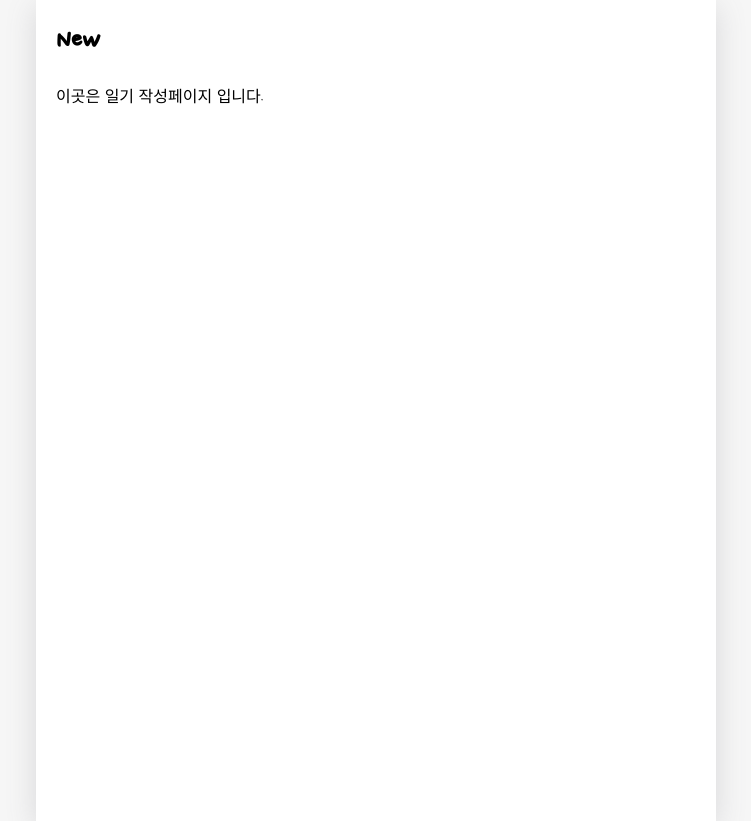
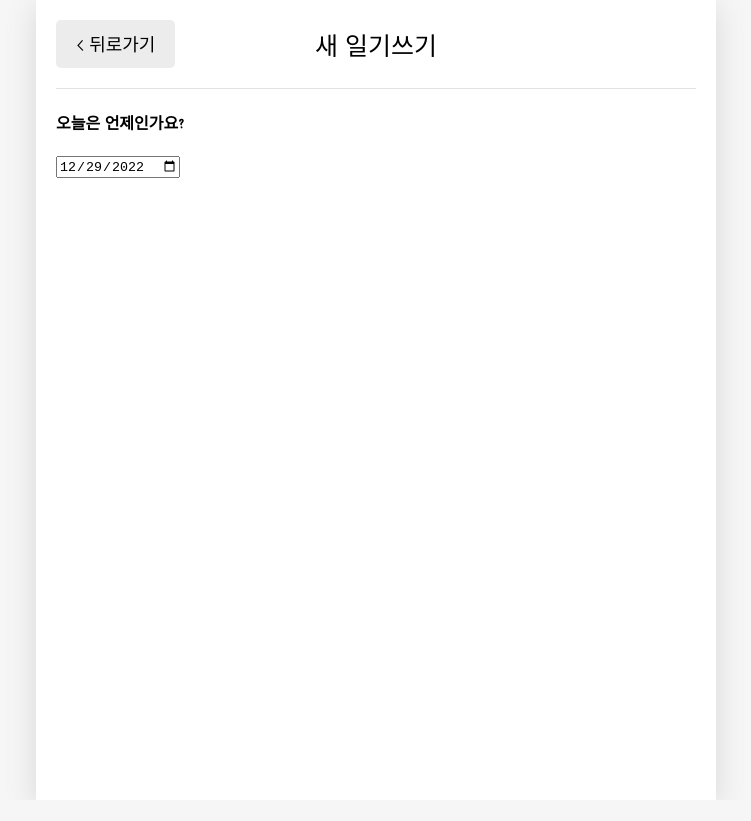
Before and after one commit to yeshforest/emotion-Diary, a React (Create React App) app: page /new in a window 1280 px wide. Shown: the whole page, without its empty margins (264-1015 px from the left). After the commit the page ends 800 px from the top, so only its background shows below. Built offline with nearby package versions, Linux system fonts and the light colour scheme; a web font is replaced by a local one.

Commit message:
[feat] /new 경로의 페이지에 input date기능 추가

```diff
--- a/src/pages/New.js
+++ b/src/pages/New.js
@@ -1,8 +1,35 @@
+import { useNavigate } from "react-router-dom";
+import MyHeader from "../components/MyHeader";
+import MyButton from "../components/MyButton";
+import { useState } from "react";
+
+const getStringDate = (date) => {
+  return date.toISOString().slice(0, 10);
+};
 const New = () => {
+  const [date, setData] = useState(getStringDate(new Date()));
+  const navigate = useNavigate();
   return (
     <div>
-      <h1>New</h1>
-      <p>이곳은 일기 작성페이지 입니다.</p>
+      <MyHeader
+        headText={"새 일기쓰기"}
+        leftChild={
+          <MyButton text={"< 뒤로가기"} onClick={() => navigate(-1)} />
+        }
+      />
+      <div>
+        <section>
+          <h4>오늘은 언제인가요?</h4>
+          <div className="input-box">
+            <input
+              className="input-date"
+              value={date}
+              onChange={(e) => setData(e.target.value)}
+              type="date"
+            />
+          </div>
+        </section>
+      </div>
     </div>
   );
 };
```
